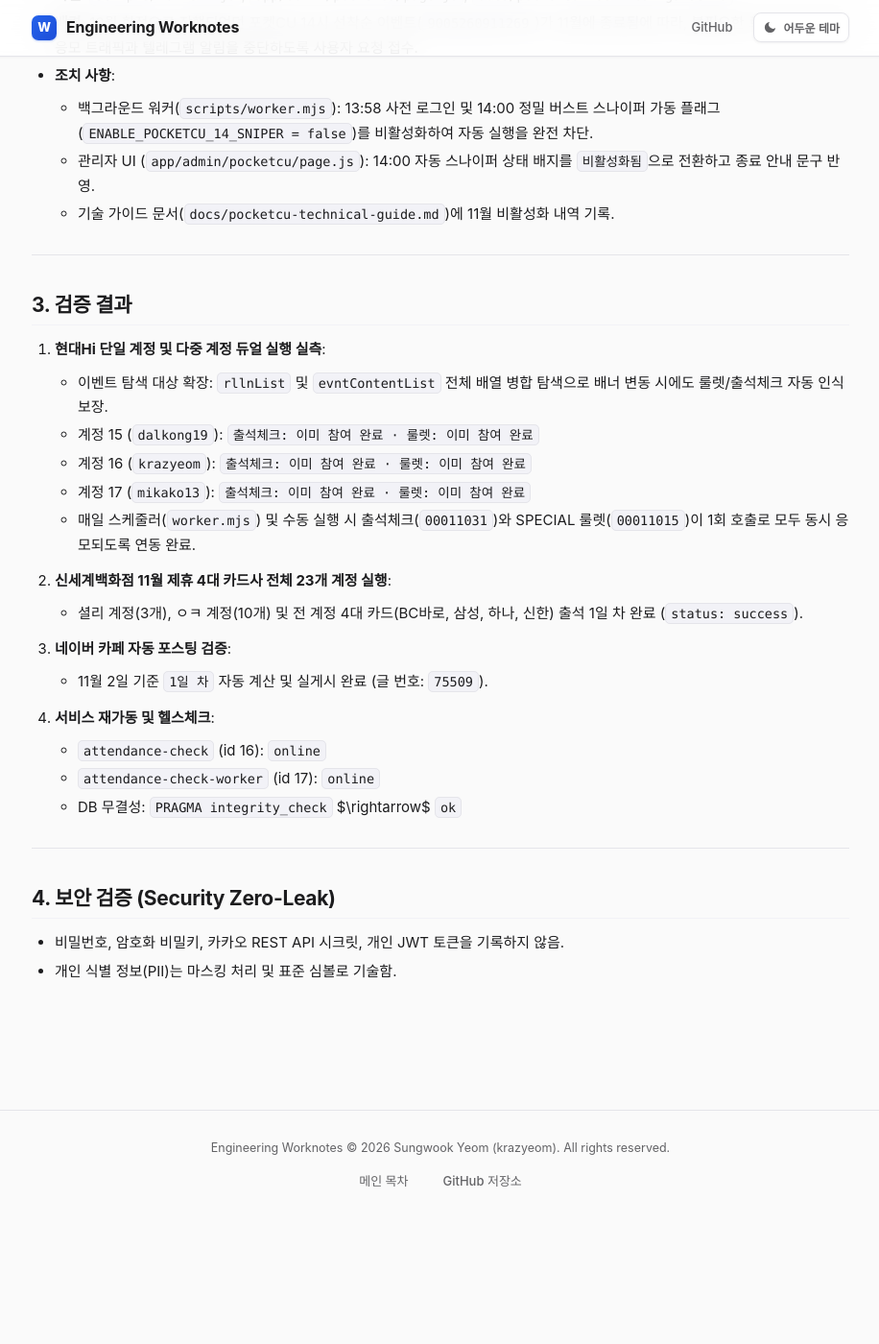
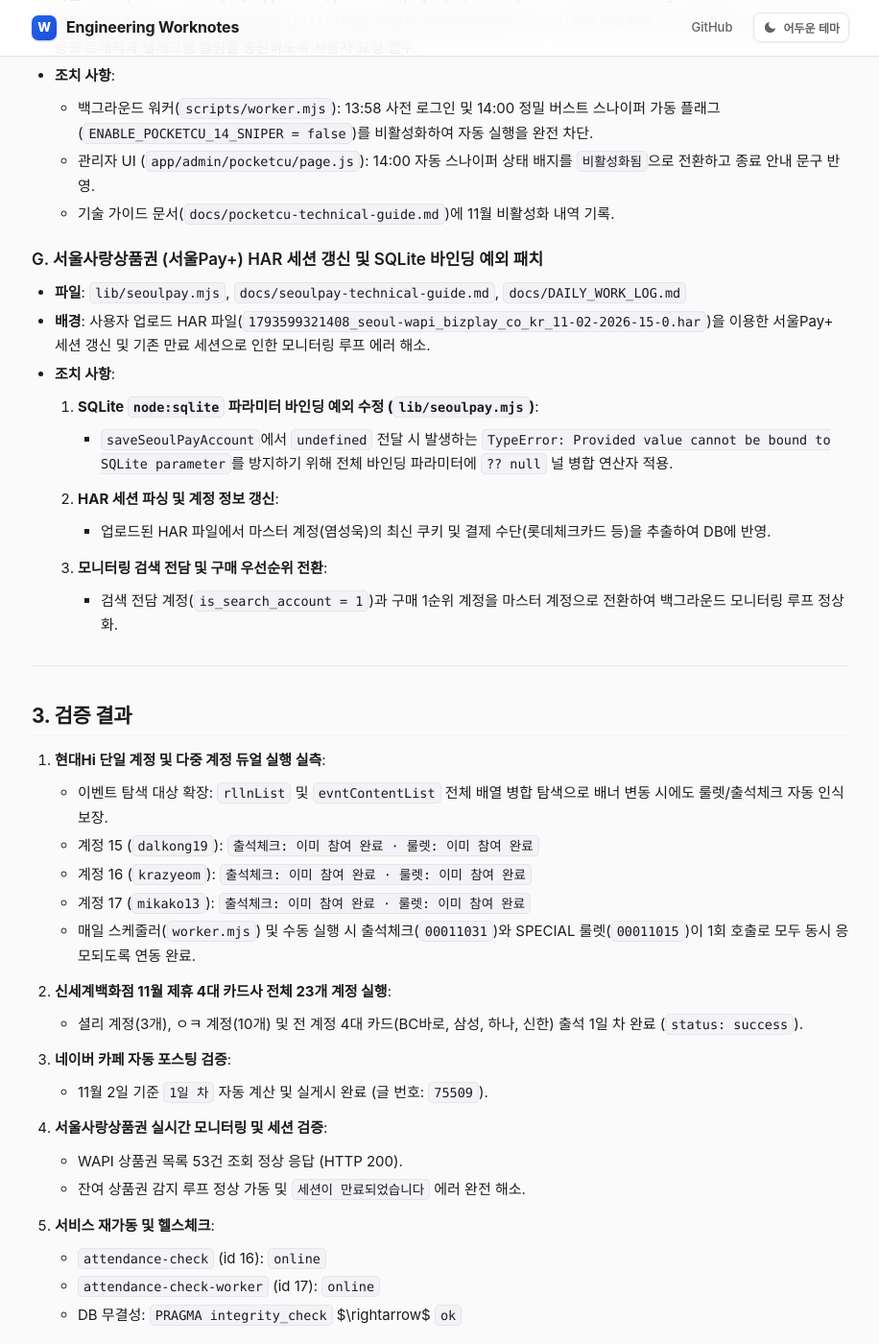
Before and after one commit to krazyeom/worknote, a Jekyll site: the page built from notes/2026-11-02-attendance-thehyundai-roulette-and-lottecinema.md, in a window 1280 px wide and 1400 px high, scrolled down 2987 px. Shown: the whole window at 96% size, without its empty margins (181-1097 px from the left). Built offline with Jekyll 4.4.1, drawn with Linux system fonts in a browser that asks for light colours; our own code applies the rules of GitHub Pages for plain Markdown files; before the commit the page ends 4263 px from its top, so only the background shows below that.

Commit message:
docs(worknote): record seoulpay har session update and sqlite binding fix

```diff
--- a/notes/2026-11-02-attendance-thehyundai-roulette-and-lottecinema.md
+++ b/notes/2026-11-02-attendance-thehyundai-roulette-and-lottecinema.md
@@ -82,6 +82,17 @@
   - 관리자 UI (`app/admin/pocketcu/page.js`): 14:00 자동 스나이퍼 상태 배지를 `비활성화됨`으로 전환하고 종료 안내 문구 반영.
   - 기술 가이드 문서(`docs/pocketcu-technical-guide.md`)에 11월 비활성화 내역 기록.
 
+### G. 서울사랑상품권 (서울Pay+) HAR 세션 갱신 및 SQLite 바인딩 예외 패치
+* **파일**: `lib/seoulpay.mjs`, `docs/seoulpay-technical-guide.md`, `docs/DAILY_WORK_LOG.md`
+* **배경**: 사용자 업로드 HAR 파일(`1793599321408_seoul-wapi_bizplay_co_kr_11-02-2026-15-0.har`)을 이용한 서울Pay+ 세션 갱신 및 기존 만료 세션으로 인한 모니터링 루프 에러 해소.
+* **조치 사항**:
+  1. **SQLite `node:sqlite` 파라미터 바인딩 예외 수정 (`lib/seoulpay.mjs`)**:
+     - `saveSeoulPayAccount`에서 `undefined` 전달 시 발생하는 `TypeError: Provided value cannot be bound to SQLite parameter`를 방지하기 위해 전체 바인딩 파라미터에 `?? null` 널 병합 연산자 적용.
+  2. **HAR 세션 파싱 및 계정 정보 갱신**:
+     - 업로드된 HAR 파일에서 마스터 계정(염성욱)의 최신 쿠키 및 결제 수단(롯데체크카드 등)을 추출하여 DB에 반영.
+  3. **모니터링 검색 전담 및 구매 우선순위 전환**:
+     - 검색 전담 계정(`is_search_account = 1`)과 구매 1순위 계정을 마스터 계정으로 전환하여 백그라운드 모니터링 루프 정상화.
+
 ---
 
 ## 3. 검증 결과
@@ -96,7 +107,10 @@
    - 셜리 계정(3개), ㅇㅋ 계정(10개) 및 전 계정 4대 카드(BC바로, 삼성, 하나, 신한) 출석 1일 차 완료 (`status: success`).
 3. **네이버 카페 자동 포스팅 검증**:
    - 11월 2일 기준 `1일 차` 자동 계산 및 실게시 완료 (글 번호: `75509`).
-4. **서비스 재가동 및 헬스체크**:
+4. **서울사랑상품권 실시간 모니터링 및 세션 검증**:
+   - WAPI 상품권 목록 53건 조회 정상 응답 (HTTP 200).
+   - 잔여 상품권 감지 루프 정상 가동 및 `세션이 만료되었습니다` 에러 완전 해소.
+5. **서비스 재가동 및 헬스체크**:
    - `attendance-check` (id 16): `online`
    - `attendance-check-worker` (id 17): `online`
    - DB 무결성: `PRAGMA integrity_check` $\rightarrow$ `ok`
```
